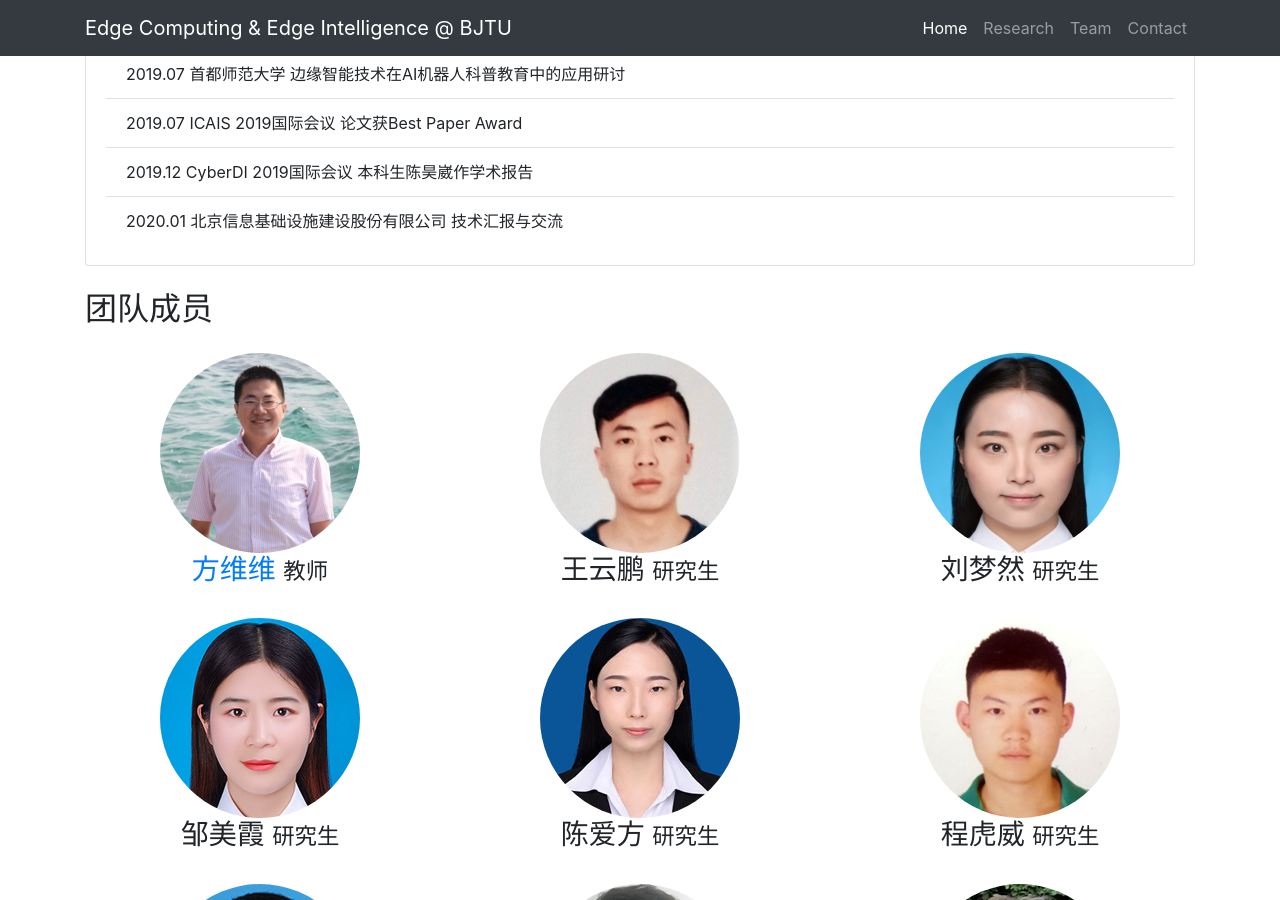
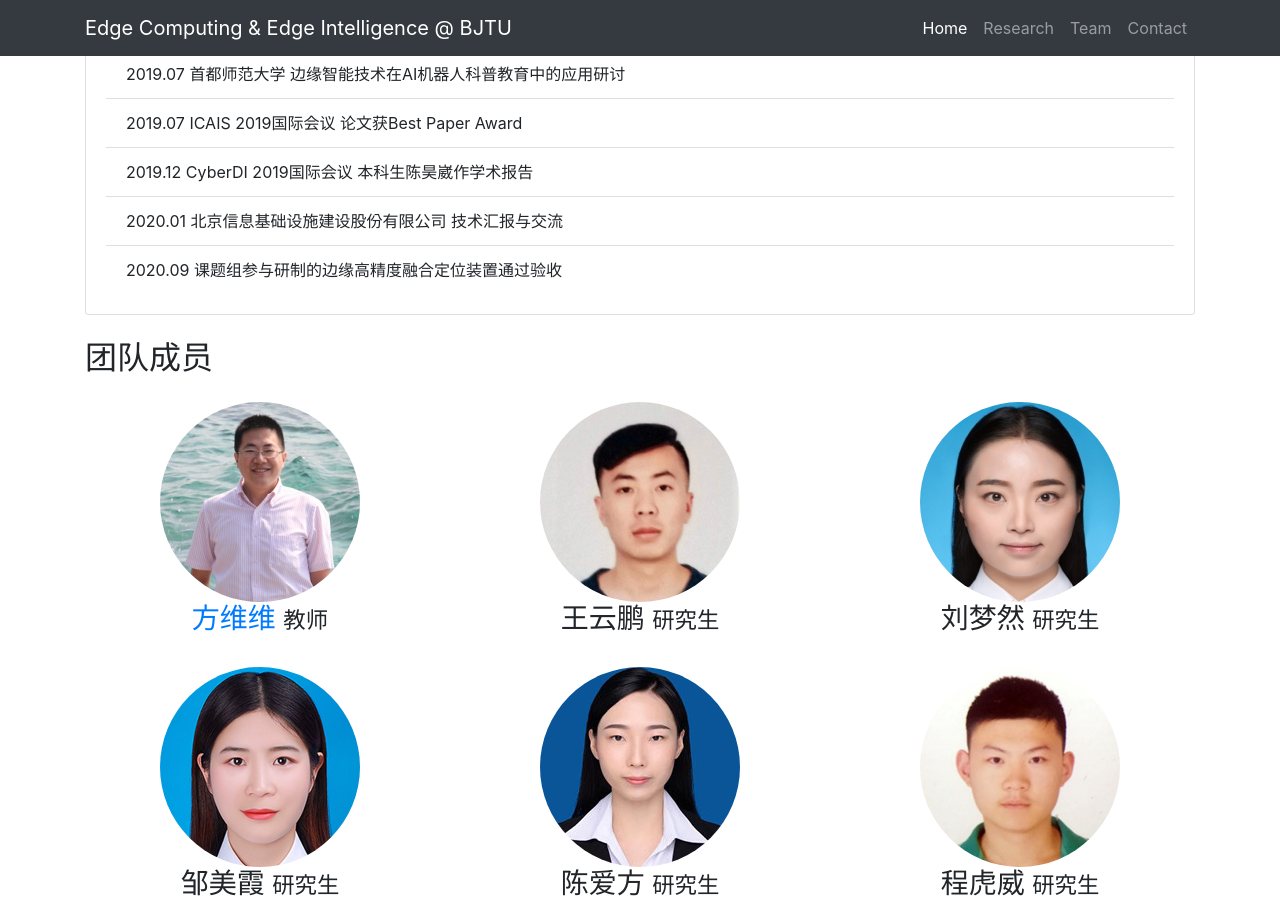
Before and after one commit to fangvv/Homepage, a Jekyll site: the page Edgecomp/index.html, which Jekyll copies as it is, in a window 1280 px wide and 900 px high, scrolled down 3388 px. Built offline with Jekyll 4.4.1, drawn with Linux system fonts in a browser that asks for light colours; comment, search, counter and statistics services are not loaded.

Commit message:
add an update

```diff
--- a/Edgecomp/index.html
+++ b/Edgecomp/index.html
@@ -147,6 +147,7 @@
       <li class="list-group-item">2019.07 ICAIS 2019国际会议 论文获Best Paper Award</li>
       <li class="list-group-item">2019.12 CyberDI 2019国际会议 本科生陈昊崴作学术报告</li>
       <li class="list-group-item">2020.01 北京信息基础设施建设股份有限公司 技术汇报与交流</li>
+      <li class="list-group-item">2020.09 课题组参与研制的边缘高精度融合定位装置通过验收</li>
   </ul>
   </div>
 </div>
```
